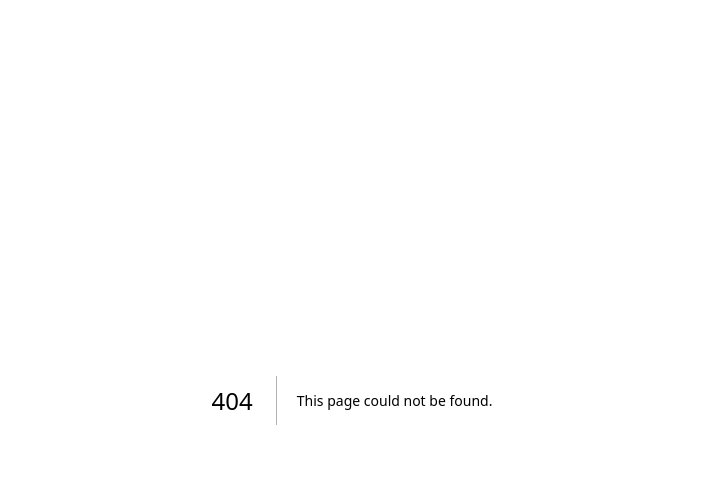
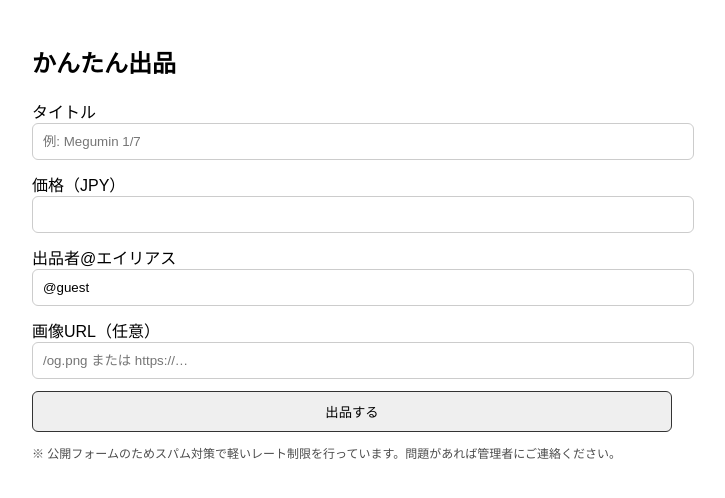
Before and after one commit to gggceo/protov2-3, a Next.js app: page /sell in a window 1280 px wide. Before the commit this address had no page. Shown: the top 498 px of the page, without its empty margins (288-1013 px from the left). Built offline with nearby package versions, Linux system fonts and the light colour scheme.

Commit message:
page.tsx を作成

```diff
--- /dev/null
+++ b/app/sell/page.tsx
@@ -0,0 +1,50 @@
+"use client";
+import { useState } from "react";
+
+export default function Sell() {
+  const [title,setTitle]=useState(""); const [price,setPrice]=useState<number|"">("");
+  const [alias,setAlias]=useState("@guest"); const [image,setImage]=useState("");
+  const [msg,setMsg]=useState<string|null>(null); const [busy,setBusy]=useState(false);
+
+  async function submit(e:React.FormEvent){e.preventDefault(); setMsg(null); setBusy(true);
+    try{
+      const r = await fetch("/api/listings/public",{method:"POST",headers:{ "content-type":"application/json"},
+        body: JSON.stringify({ title, price: Number(price), sellerAlias: alias, image })});
+      const j = await r.json().catch(()=>null);
+      if(!r.ok) setMsg(j?.error || "投稿に失敗しました");
+      else setMsg("投稿しました！ /anime/figures を見てください");
+    }catch{ setMsg("ネットワークエラー"); } finally{ setBusy(false); }
+  }
+
+  return (
+    <main style={{padding:24,maxWidth:640,margin:"0 auto"}}>
+      <h2>かんたん出品</h2>
+      <form onSubmit={submit} style={{display:"grid",gap:12}}>
+        <label>タイトル
+          <input value={title} onChange={e=>setTitle(e.target.value)} placeholder="例: Megumin 1/7"
+            style={{width:"100%",padding:10,borderRadius:6,border:"1px solid #ccc"}}/>
+        </label>
+        <label>価格（JPY）
+          <input type="number" min={1} value={price}
+            onChange={e=>setPrice(e.target.value===""?"":Number(e.target.value))}
+            style={{width:"100%",padding:10,borderRadius:6,border:"1px solid #ccc"}}/>
+        </label>
+        <label>出品者@エイリアス
+          <input value={alias} onChange={e=>setAlias(e.target.value)} placeholder="@yourname"
+            style={{width:"100%",padding:10,borderRadius:6,border:"1px solid #ccc"}}/>
+        </label>
+        <label>画像URL（任意）
+          <input value={image} onChange={e=>setImage(e.target.value)} placeholder="/og.png または https://…"
+            style={{width:"100%",padding:10,borderRadius:6,border:"1px solid #ccc"}}/>
+        </label>
+        <button disabled={busy} style={{padding:"10px 16px",border:"1px solid #333",borderRadius:6}}>
+          {busy?"送信中…":"出品する"}
+        </button>
+        {msg && <div style={{padding:8,background:"#f7f7f7",border:"1px solid #eee",borderRadius:6}}>{msg}</div>}
+      </form>
+      <p style={{marginTop:12,fontSize:12,opacity:.7}}>
+        ※ 公開フォームのためスパム対策で軽いレート制限を行っています。問題があれば管理者にご連絡ください。
+      </p>
+    </main>
+  );
+}
```
